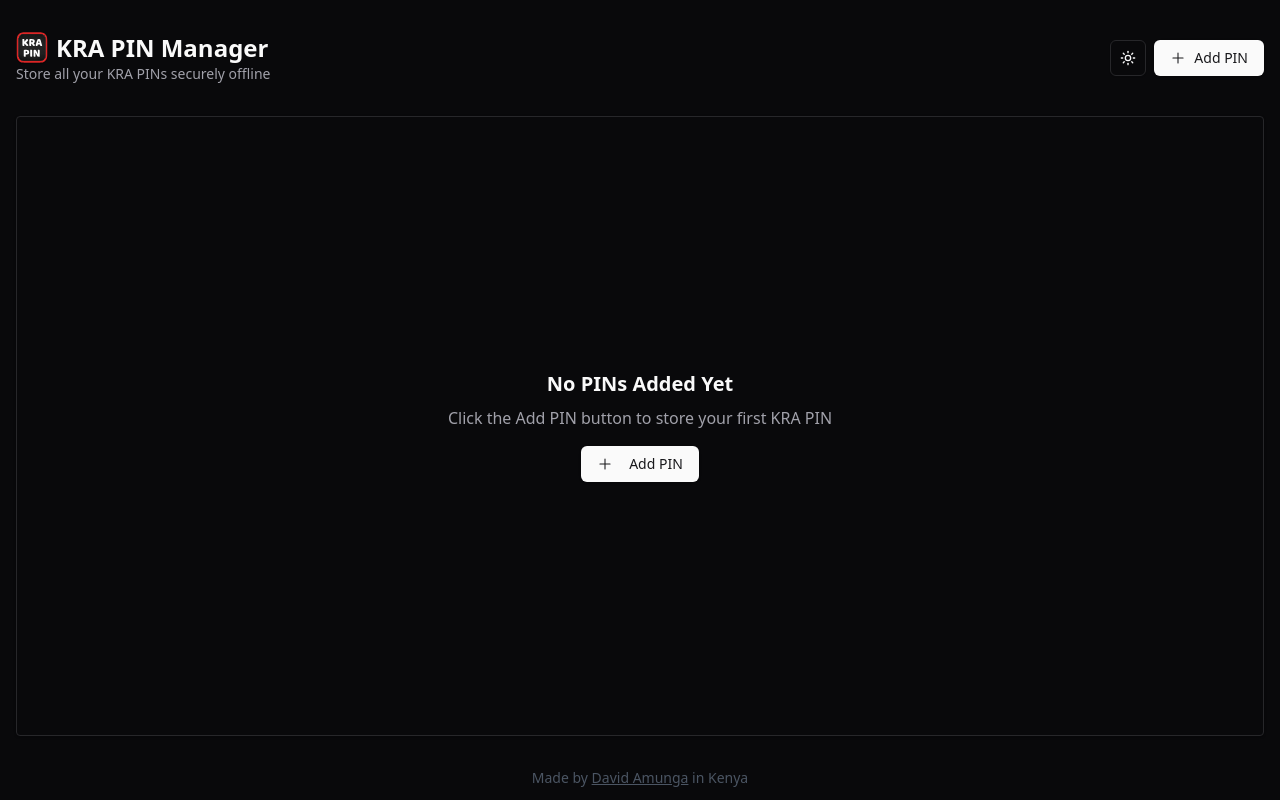
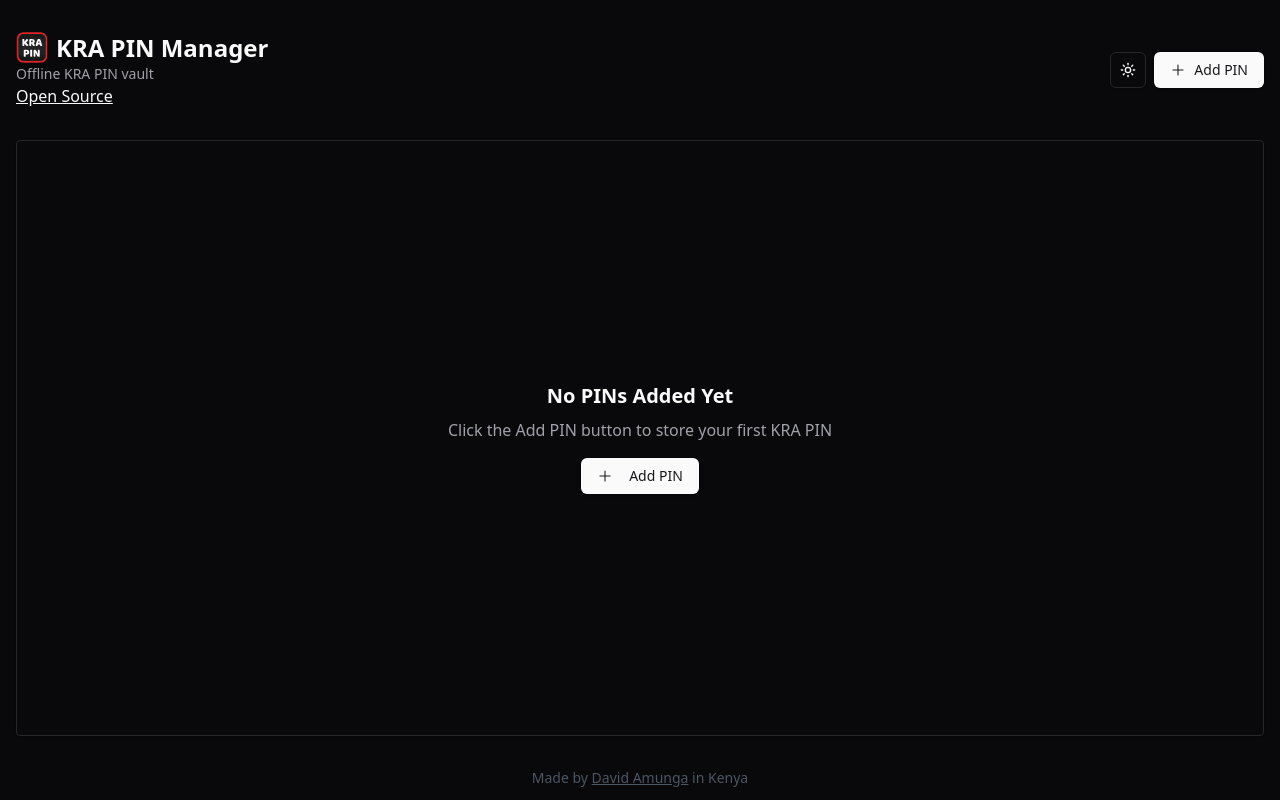
Before and after one commit to DavidAmunga/krapin, a React (Vite) app: page / in a window 1280 px wide. Built offline with nearby package versions, Linux system fonts and the light colour scheme.

Commit message:
style:updated docs

```diff
--- a/src/App.tsx
+++ b/src/App.tsx
@@ -138,7 +138,7 @@ function App() {
     <>
       <DefaultSeo
         title="KRA PIN Manager"
-        description="Store all your KRA PINs securely offline"
+        description="Offline KRA PIN vault"
         openGraph={{
           type: "website",
           url: "https://krapin.web.app/",
@@ -171,8 +171,9 @@ function App() {
                 <h1 className="text-2xl font-bold">KRA PIN Manager</h1>
               </div>
               <p className="text-sm text-muted-foreground">
-                Store all your KRA PINs securely offline
+                Offline KRA PIN vault
               </p>
+              <a href="https://github.com/DavidAmunga" className="underline">Open Source</a>
             </div>
             <div className="flex items-center gap-2">
               <ModeToggle />
```
Also changed, not shown: public/manifest.json, 1 other file (tests, documents, lock files or other folders).
